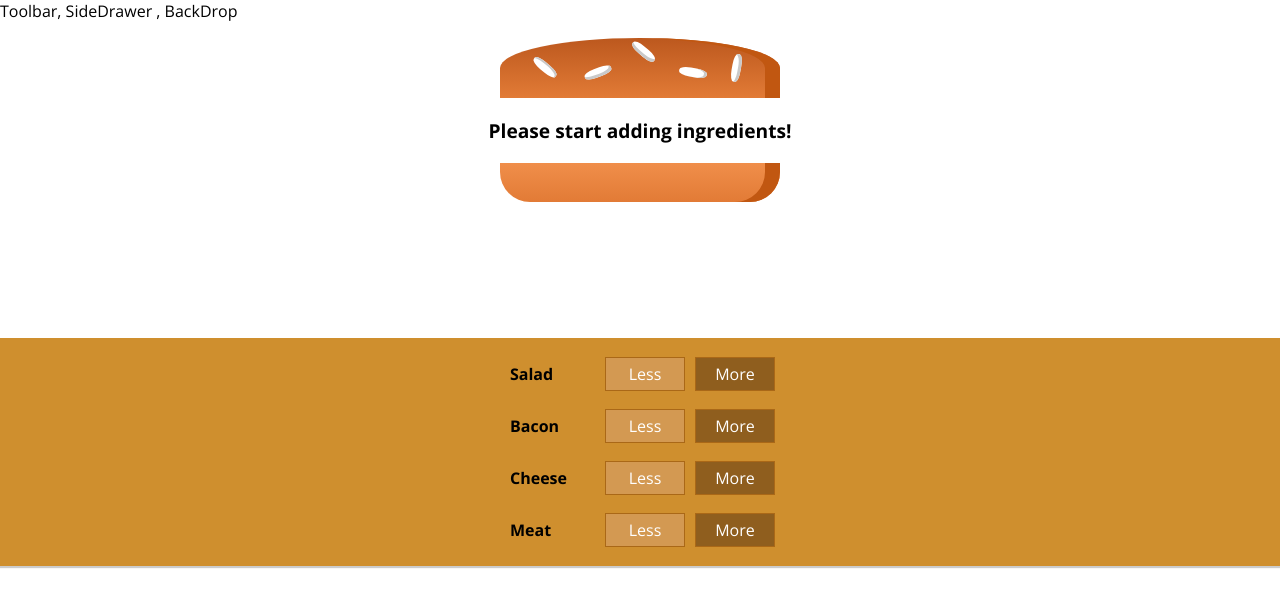
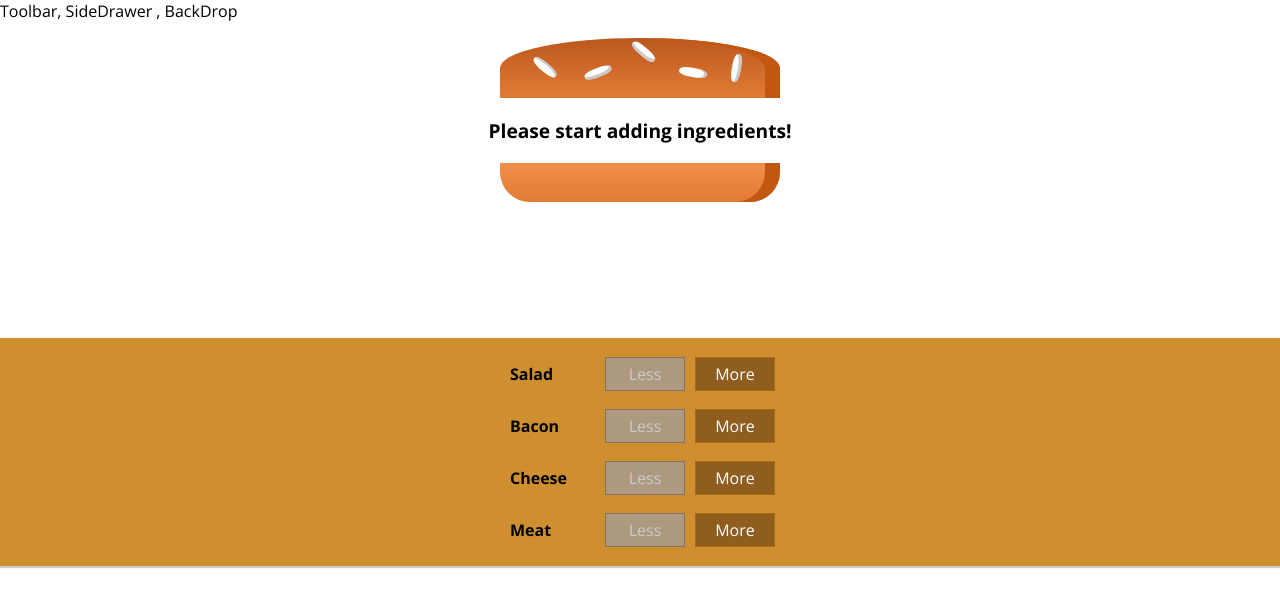
Before and after one commit to EvyatarHaim1/MyBurger, a React app: page / in a window 1280 px wide. Shown: the top 606 px of the page. Built offline with nearby package versions, Linux system fonts and the light colour scheme.

Commit message:
removing ingredients method works + disabled less button if a specific ingredient is less or equal to zero

```diff
--- a/src/Components/Burger/BuildControls/BuildControl/BuildControl.js
+++ b/src/Components/Burger/BuildControls/BuildControl/BuildControl.js
@@ -2,11 +2,15 @@
 import classes from './BuildControl.css';
 
 const buildControl = (props) => (
-      <div className={classes.BuildControl}>
-          <div className={classes.Label}> {props.label}</div>
-          <button className={classes.Less}>Less</button>
-          <button className={classes.More} onClick={props.added}>More</button>
-      </div>
-)
+	<div className={classes.BuildControl}>
+		<div className={classes.Label}> {props.label}</div>
+		<button className={classes.Less} onClick={props.removed} disabled={props.disabled}>
+			Less
+		</button>
+		<button className={classes.More} onClick={props.added}>
+			More
+		</button>
+	</div>
+);
 
 export default buildControl;
--- a/src/Components/Burger/BuildControls/BuildControls.js
+++ b/src/Components/Burger/BuildControls/BuildControls.js
@@ -14,7 +14,9 @@
 		{controls.map((ctrl) => (
             <BuildControl key={ctrl.label}
                           label={ctrl.label}
-                          added={() => props.ingredientAdded(ctrl.type)} />
+                          added={() => props.ingredientAdded(ctrl.type)}
+                          removed={() => props.ingredientRemoved(ctrl.type)}
+                          disabled={props.disabled[ctrl.type]}/>
 		))}
 	</div>
 );
--- a/src/Containers/BurgerBuilder/BurgerBuilder.js
+++ b/src/Containers/BurgerBuilder/BurgerBuilder.js
@@ -31,7 +31,7 @@
        updatedIngredients[type] = updatedCount;
        const priceAddition = INGREDIENT_PRICES[type];
        const oldPrice = this.state.totalPrice;
-       const newPrice = priceAddition + oldPrice;
+       const newPrice = oldPrice + priceAddition;
 
        this.setState({
            ingredients: updatedIngredients,
@@ -40,14 +40,38 @@
     }
 
     removeIngredientHandler = (type) =>{
+        const oldCount = this.state.ingredients[type];
+        if (oldCount <= 0){
+            return;
+        }
+        const updatedCount = oldCount - 1;
+        const updatedIngredients = {
+            ...this.state.ingredients
+        };
+        updatedIngredients[type] = updatedCount;
+        const priceDeduction = INGREDIENT_PRICES[type];
+        const oldPrice = this.state.totalPrice;
+        const newPrice = oldPrice - priceDeduction;
 
+        this.setState({
+            ingredients: updatedIngredients,
+            totalPrice: newPrice
+        })
     }
 
     render() {
+        const disabledInfo = {
+            ...this.state.ingredients
+        };
+        for (let key in disabledInfo){
+            disabledInfo[key] = disabledInfo[key] <= 0
+        }
         return (
             <Aux>
                 <Burger ingredients={this.state.ingredients} />
-                <BuildControls ingredientAdded= {this.addIngredientHandler} />
+                <BuildControls ingredientAdded= {this.addIngredientHandler}
+                               ingredientRemoved = {this.removeIngredientHandler}
+                               disabled= {disabledInfo}/>
             </Aux>
         )
     }
```
